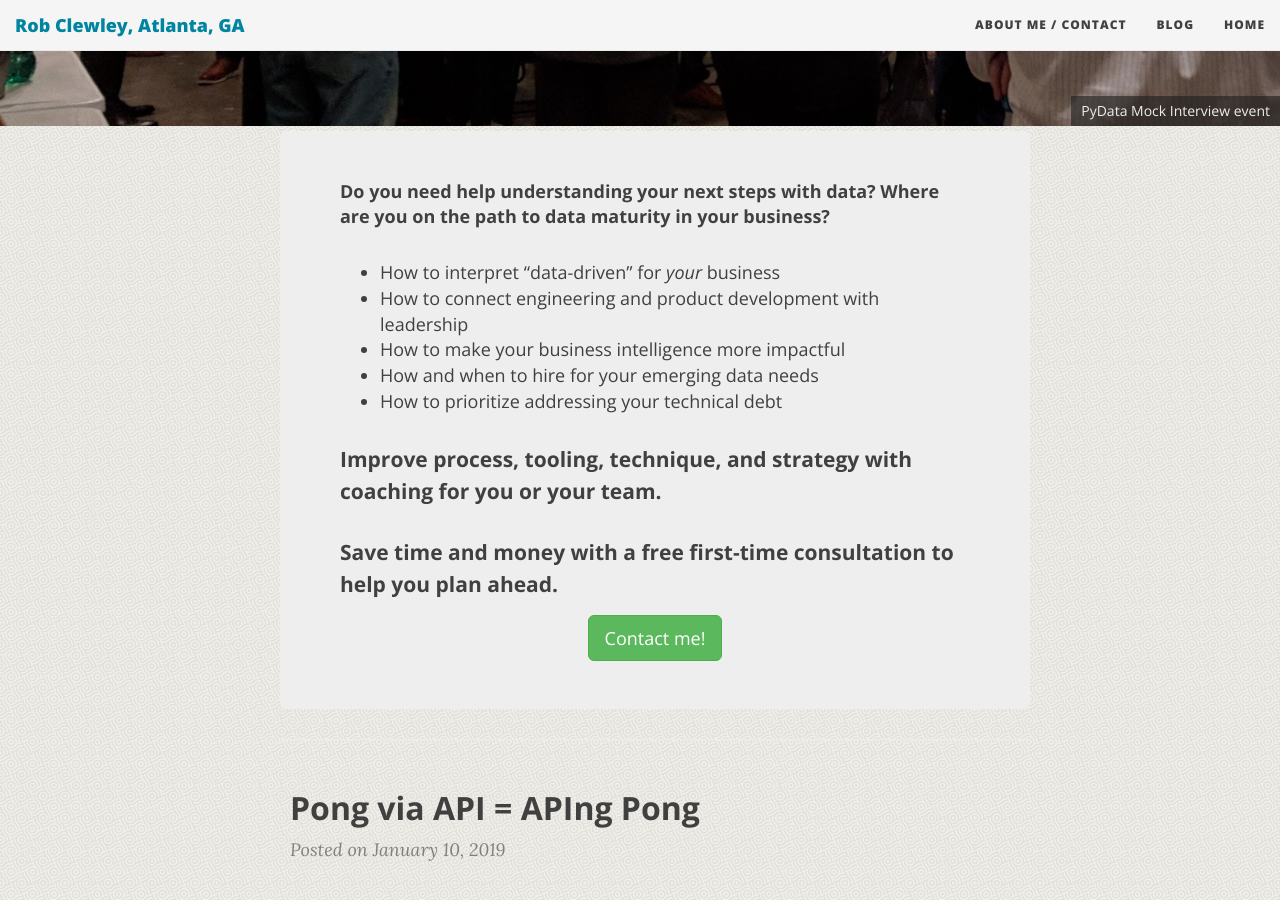
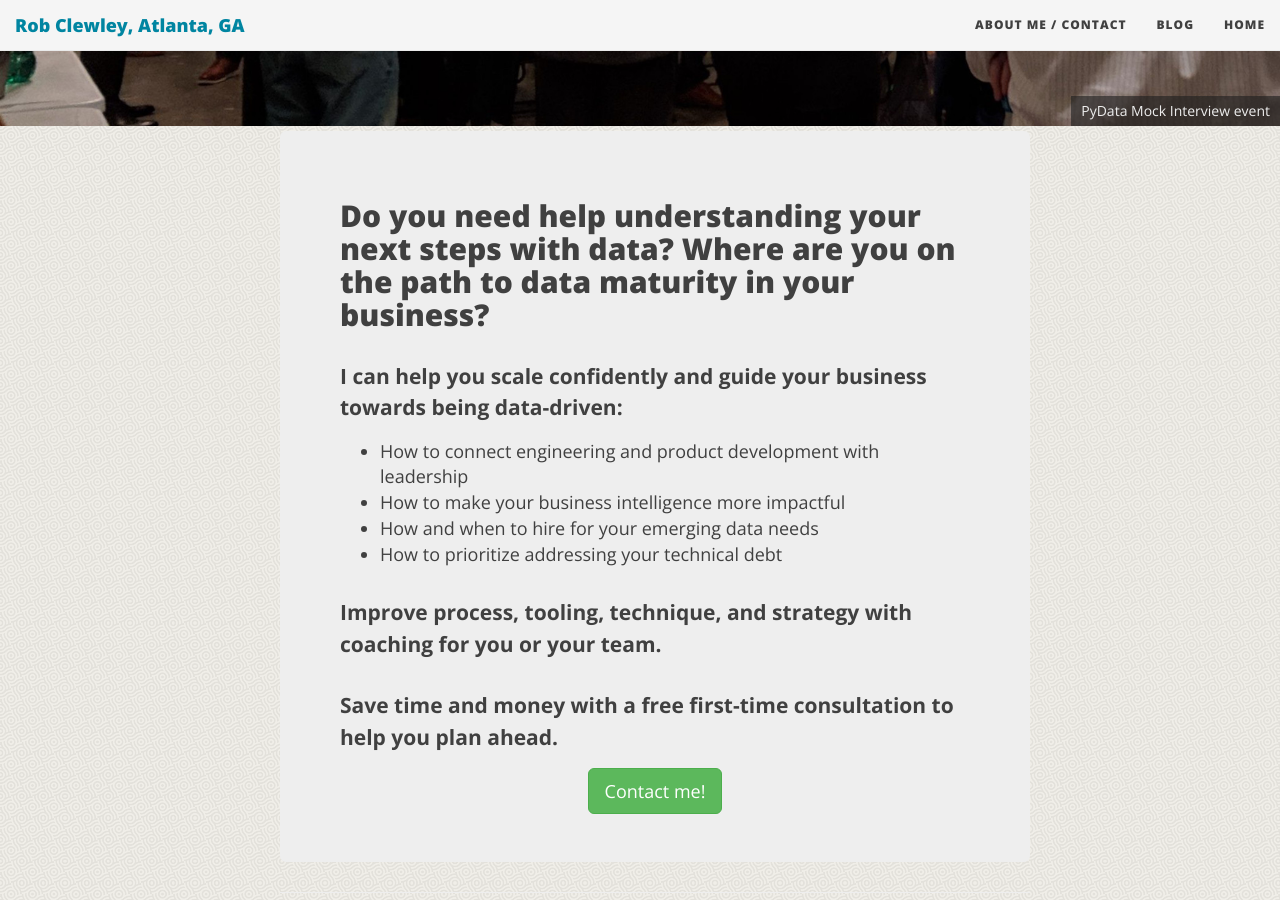
Before and after one commit to robclewley/robclewley.github.io, a Jekyll site: the page built from index.html, in a window 1280 px wide and 900 px high, scrolled down 417 px. Built offline with Jekyll 4.4.1, drawn with Linux system fonts in a browser that asks for light colours; nearby versions of some CDN libraries; the list of posts is cut into pages by our own code.

Commit message:
Update index.html

```diff
--- a/index.html
+++ b/index.html
@@ -22,10 +22,11 @@ bigimg:
     <div class="row">
       <div class="col-lg-8 col-md-10">
         <div class="main-explain-area jumbotron">
-    <strong>Do you need help understanding your next steps with data?
-      Where are you on the path to data maturity in your business?</strong>
-    <p><ul>
-      <li>How to interpret &ldquo;data-driven&rdquo; for <i>your</i> business
+    <h2>Do you need help understanding your next steps with data?
+      Where are you on the path to data maturity in your business?</h2>
+    <p><strong>I can help you scale confidently and guide your business towards
+      being <emph>data-driven</emph>:</strong>
+      <ul>
       <li>How to connect engineering and product development with leadership
       <li>How to make your business intelligence more impactful
       <li>How and when to hire for your emerging data needs
```
